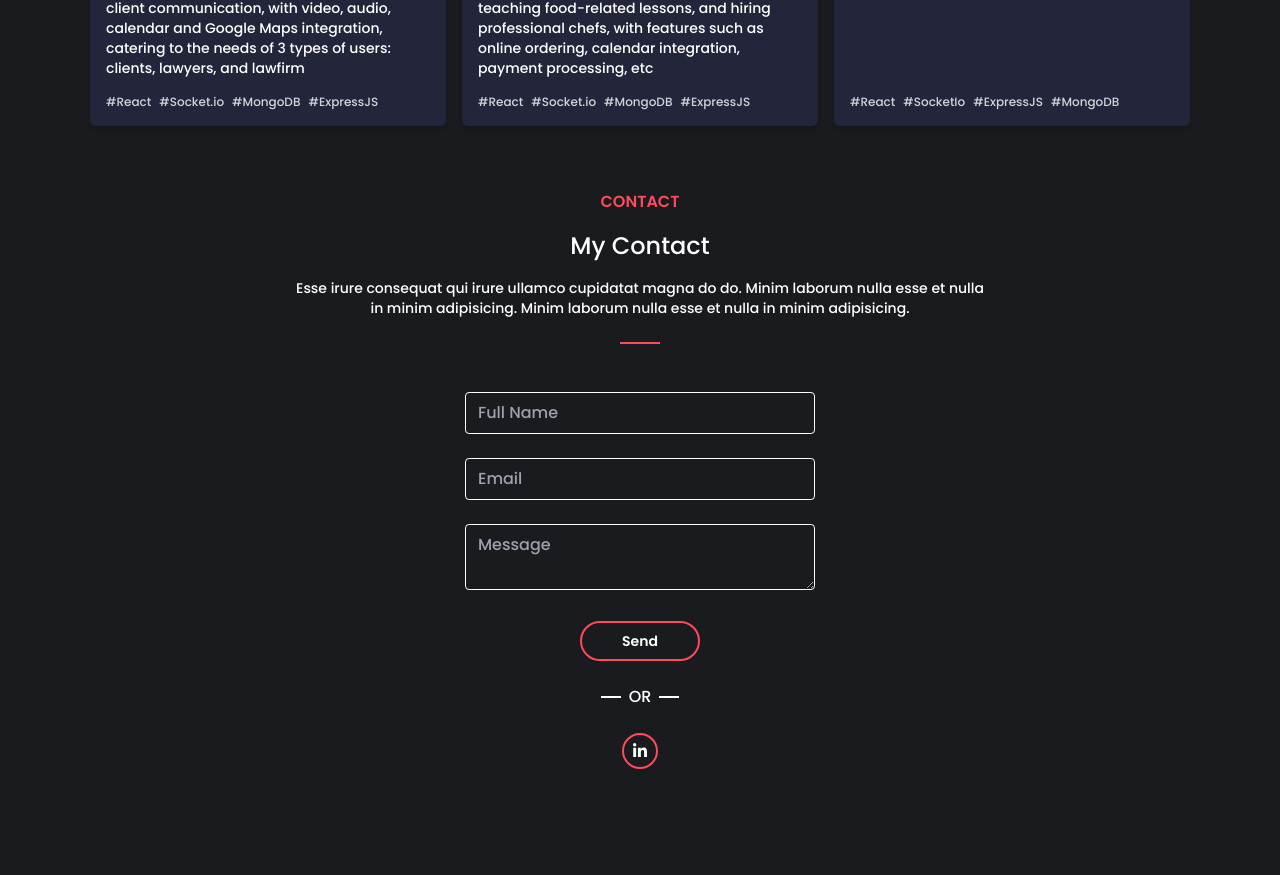
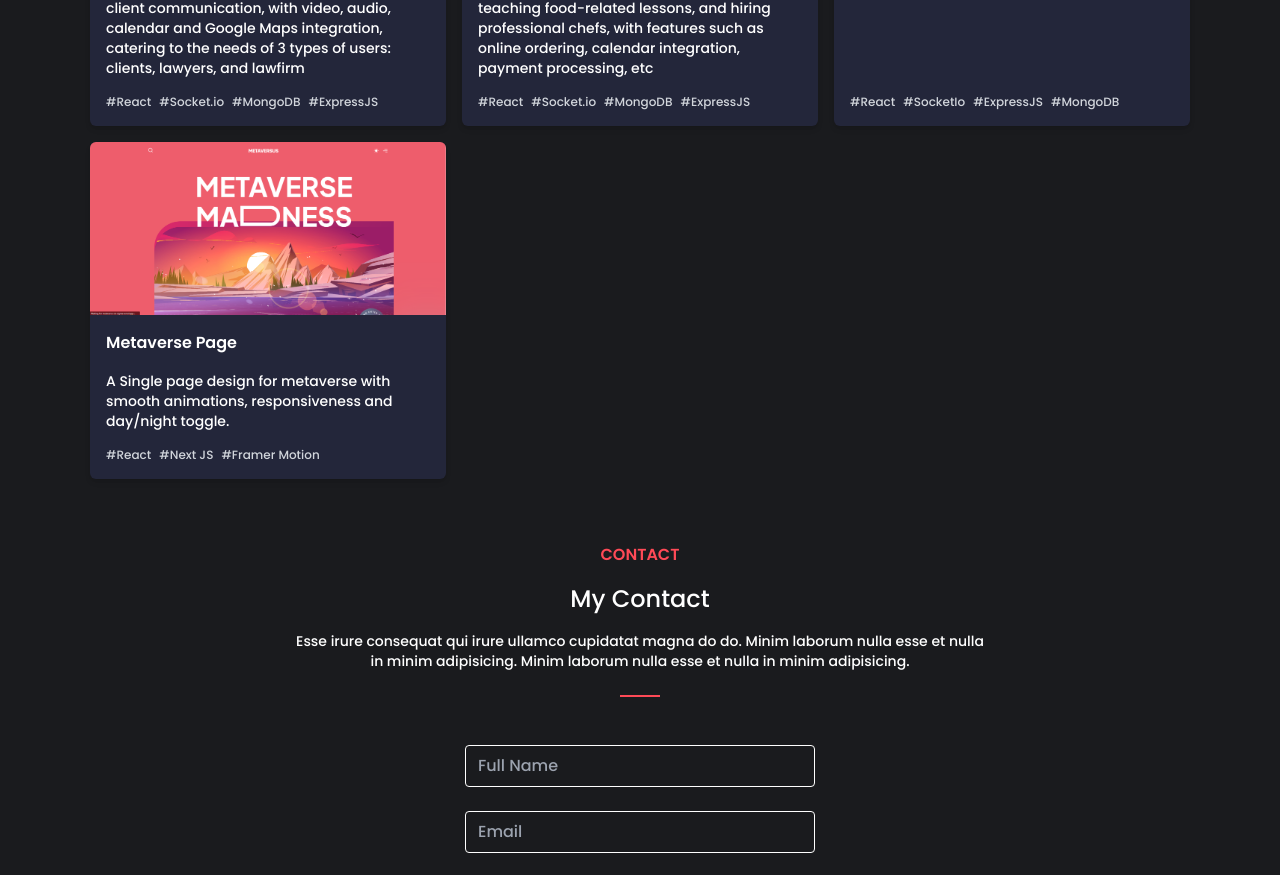
Before and after one commit to Waheed4719/my-portfolio, a React (Create React App) app: page / in a window 1280 px wide. Shown: the part 3555-4430 px from the top of the page. Built offline with nearby package versions, Linux system fonts and the light colour scheme; the HTML template or start-up script is replaced by a standard one.

Commit message:
Add Metaverse page project

```diff
--- a/src/json/data.ts
+++ b/src/json/data.ts
@@ -4,6 +4,7 @@ import MernChatImage from '../assets/images/MernChat.png';
 import MyHealthImage from '../assets/images/MyHealth.png';
 import LegaltekImage from '../assets/images/Legaltek.png';
 import XukiniImage from '../assets/images/Xukini.png';
+import MetaverseImage from '../assets/images/Metaverse.png';
 
 export const stacks = [
     {
@@ -88,9 +89,18 @@ export const projects = [
     {
         image: MernChatImage,
         title: 'Mern Chat App',
-        description: 'A Web application for real time chat and media sharing using Neophormic design.',
+        description:
+            'A Web application for real time chat and media sharing using Neophormic design.',
         technologies: ['React', 'SocketIo', 'ExpressJS', 'MongoDB'],
         link: 'https://mern-chat-app-dilc.onrender.com'
+    },
+    {
+        image: MetaverseImage,
+        title: 'Metaverse Page',
+        description:
+            'A Single page design for metaverse with smooth animations, responsiveness and day/night toggle.',
+        technologies: ['React', 'Next JS', 'Framer Motion'],
+        link: 'https://metaverse-six-sigma.vercel.app/'
     }
 ];
 export const services = [
```
Also changed, not shown: src/assets/images/Metaverse.png (added).
